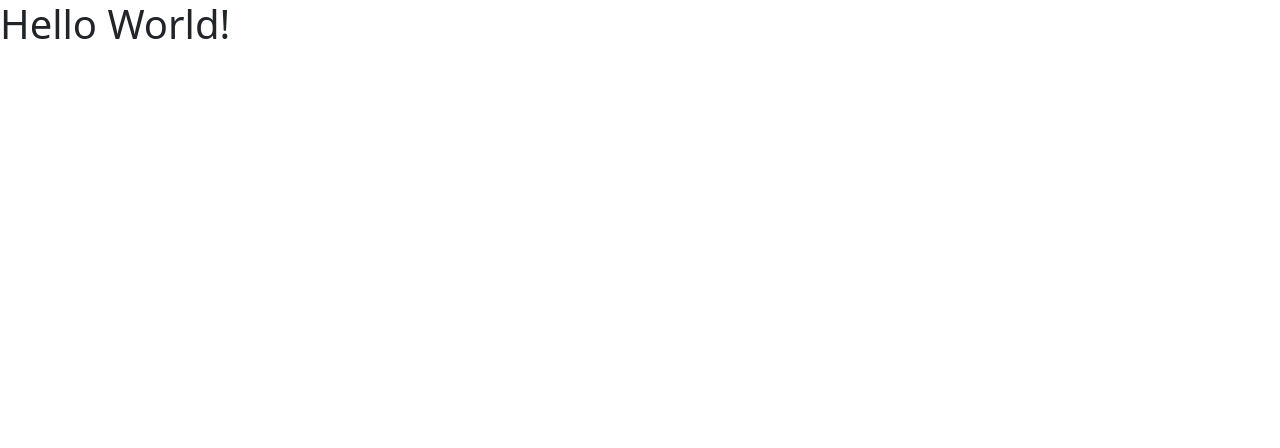
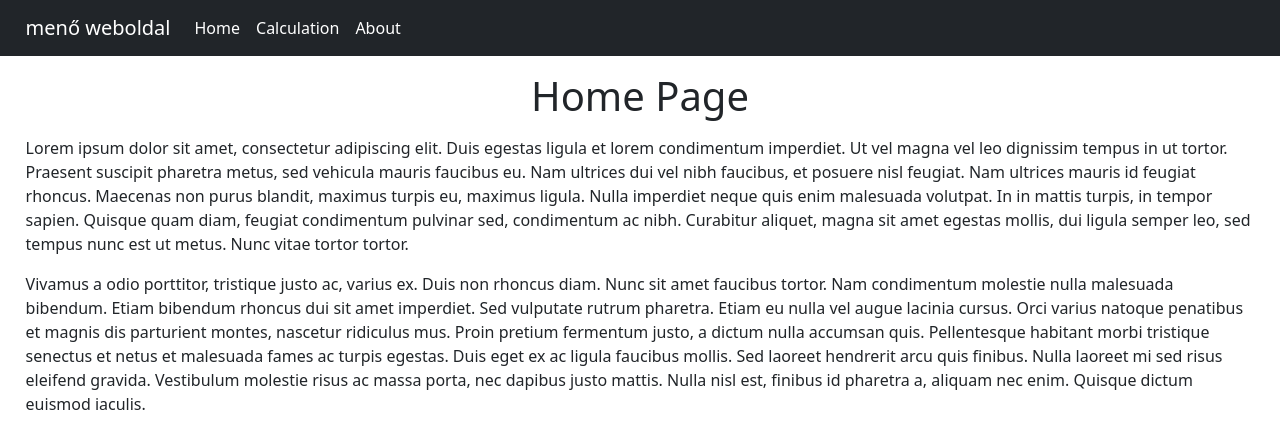
Before and after one commit to BlokOfWood/KommAlk-PapSandorDaniel, a website: page web/index.html in a window 1280 px wide. Drawn offline with nearby package versions, Linux system fonts and the light colour scheme.

Commit message:
base site layout, home page

```diff
--- a/web/index.html
+++ b/web/index.html
@@ -1,15 +1,42 @@
 <!DOCTYPE html>
 <html lang="en">
+
 <head>
     <meta charset="UTF-8">
     <meta http-equiv="X-UA-Compatible" content="IE=edge">
     <meta name="viewport" content="width=device-width, initial-scale=1.0">
-    <link href="https://cdn.jsdelivr.net/npm/bootstrap@5.1.0/dist/css/bootstrap.min.css" rel="stylesheet" integrity="sha384-KyZXEAg3QhqLMpG8r+8fhAXLRk2vvoC2f3B09zVXn8CA5QIVfZOJ3BCsw2P0p/We" crossorigin="anonymous">
-    <title>Document</title>
+    <link href="https://cdn.jsdelivr.net/npm/bootstrap@5.1.0/dist/css/bootstrap.min.css" rel="stylesheet"
+        integrity="sha384-KyZXEAg3QhqLMpG8r+8fhAXLRk2vvoC2f3B09zVXn8CA5QIVfZOJ3BCsw2P0p/We" crossorigin="anonymous">
+    <link href="styles.css" rel="stylesheet">
+    <title>Home Page</title>
 </head>
+
 <body>
-    <h1>Hello World!</h1>
+    <nav class="navbar navbar-expand-lg  bg-dark">
+        <a class="navbar-brand">menő weboldal</a>
 
-    <script src="https://cdn.jsdelivr.net/npm/bootstrap@5.1.0/dist/js/bootstrap.bundle.min.js" integrity="sha384-U1DAWAznBHeqEIlVSCgzq+c9gqGAJn5c/t99JyeKa9xxaYpSvHU5awsuZVVFIhvj" crossorigin="anonymous"></script>
+        <div class ="collapse navbar-collapse">
+            <ul class="navbar-nav">
+                <li class="nav-item active">
+                    <a href="index.html" class="nav-link">Home</a>
+                </li>
+                <li class="nav-item">
+                    <a href="calculation.html" class="nav-link">Calculation</a>
+                </li>
+                <li class="nav-item">
+                    <a href="about.html" class="nav-link">About</a>
+                </li>
+            </ul>
+        </div>
+    </nav>
+
+    <h1>Home Page</h1>
+    <p>Lorem ipsum dolor sit amet, consectetur adipiscing elit. Duis egestas ligula et lorem condimentum imperdiet. Ut vel magna vel leo dignissim tempus in ut tortor. Praesent suscipit pharetra metus, sed vehicula mauris faucibus eu. Nam ultrices dui vel nibh faucibus, et posuere nisl feugiat. Nam ultrices mauris id feugiat rhoncus. Maecenas non purus blandit, maximus turpis eu, maximus ligula. Nulla imperdiet neque quis enim malesuada volutpat. In in mattis turpis, in tempor sapien. Quisque quam diam, feugiat condimentum pulvinar sed, condimentum ac nibh. Curabitur aliquet, magna sit amet egestas mollis, dui ligula semper leo, sed tempus nunc est ut metus. Nunc vitae tortor tortor.</p>
+    <p>Vivamus a odio porttitor, tristique justo ac, varius ex. Duis non rhoncus diam. Nunc sit amet faucibus tortor. Nam condimentum molestie nulla malesuada bibendum. Etiam bibendum rhoncus dui sit amet imperdiet. Sed vulputate rutrum pharetra. Etiam eu nulla vel augue lacinia cursus. Orci varius natoque penatibus et magnis dis parturient montes, nascetur ridiculus mus. Proin pretium fermentum justo, a dictum nulla accumsan quis. Pellentesque habitant morbi tristique senectus et netus et malesuada fames ac turpis egestas. Duis eget ex ac ligula faucibus mollis. Sed laoreet hendrerit arcu quis finibus. Nulla laoreet mi sed risus eleifend gravida. Vestibulum molestie risus ac massa porta, nec dapibus justo mattis. Nulla nisl est, finibus id pharetra a, aliquam nec enim. Quisque dictum euismod iaculis.</p>
+
+    <script src="https://cdn.jsdelivr.net/npm/bootstrap@5.1.0/dist/js/bootstrap.bundle.min.js"
+        integrity="sha384-U1DAWAznBHeqEIlVSCgzq+c9gqGAJn5c/t99JyeKa9xxaYpSvHU5awsuZVVFIhvj"
+        crossorigin="anonymous"></script>
 </body>
+
 </html>
--- /dev/null
+++ b/web/styles.css
@@ -0,0 +1,25 @@
+.navbar-brand{
+    margin-left: 2vw;
+}
+.navbar div ul li a{
+    color: white;
+}
+
+.navbar-brand{
+    color:white;
+}
+
+.navbar-brand:hover{
+    color:white;
+}
+
+h1{
+    text-align: center;
+    margin-top: 2vh;
+    margin-bottom: 2vh;
+}
+
+p{
+    margin-left: 2vw;
+    margin-right: 2vw;
+}
```
Also changed, not shown: web/about.html (added, +32 -0 lines), web/calculation.html (added, +31 -0 lines).
